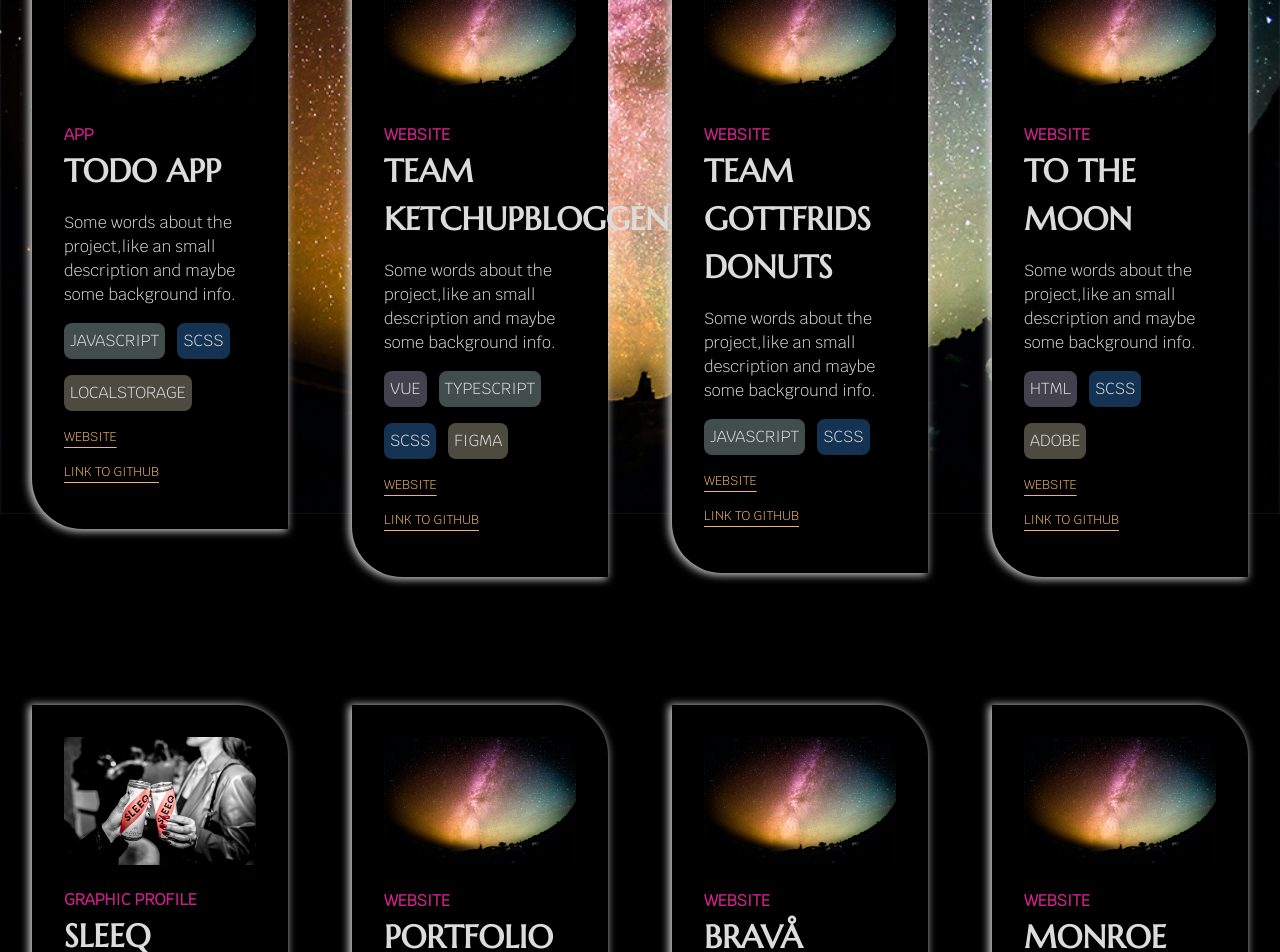
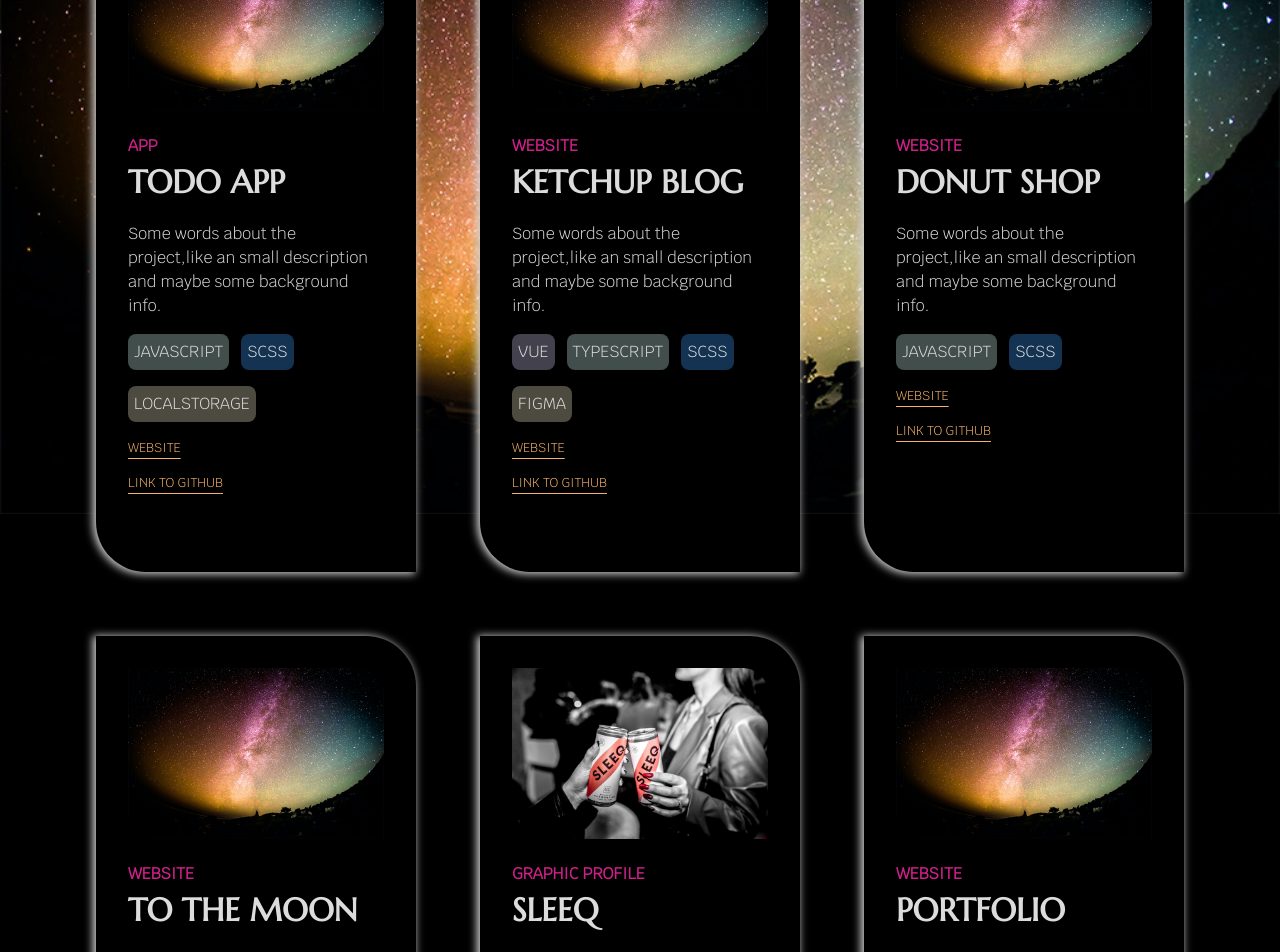
Before and after one commit to jenmwa/jenwaller-se, a Vue app: page / in a window 1280 px wide. Shown: the part 3000-3952 px from the top of the page. Built offline with nearby package versions, Linux system fonts and the light colour scheme.

Commit message:
:iphone: responsive portfolioSection

```diff
--- a/src/components/AboutMe.vue
+++ b/src/components/AboutMe.vue
@@ -40,8 +40,6 @@
 <style scoped lang="scss">
 .about {
   padding: 2rem;
-
-  /*border: 2px solid $secondaryColorDark; */
   background: linear-gradient(black, $secondaryColorDark);
   color: $secondaryColorLight;
 
--- a/src/components/CardElement.vue
+++ b/src/components/CardElement.vue
@@ -1,22 +1,34 @@
 <template>
   <article>
   <div class="card">
+
       <img :src="cardData.image.img" :alt="cardData.image.alt" class="card-img-top portfolio-card__image">
-      <div class="card-body">
+        <!-- width="236"
+        height="153"
+        loading="lazy"-->
+
       <h6 v-html="cardData.category" class="card-subtitle portfolio-card__category"></h6>
       <h4 v-html="cardData.project" class="card-title mb-2 portfolio-card__title"></h4>
       <p v-html="cardData.description" class="card-text portfolio-card__text"></p>
+
+
         <div class="tech-stach">
           <span v-html="cardData.frame" class="portfolio-card__tech portfolio-card__tech__framework"></span>
           <span v-html="cardData.lang" class="portfolio-card__tech portfolio-card__tech__lang"></span>
           <span v-html="cardData.scss" class="portfolio-card__tech portfolio-card__tech__css"></span>
           <span v-html="cardData.extra" class="portfolio-card__tech portfolio-card__tech__extra"></span>
         </div>
+
+
+
+      <div>
           <a :href="cardData.website" target="_blank" class="card-link portfolio-card__link">website</a>
           <a :href="cardData.github" class="card-link portfolio-card__link">Link to Github</a>
-          <!-- <a href="#" class="btn btn-primary">Go somewhere</a> -->
       </div>
+
+
     </div>
+
 </article>
 </template>
 
@@ -43,9 +55,7 @@ a {
 }
 
 .card {
-  max-width: 100%;
   padding: 2rem;
-  margin: 2rem;
   background-color: black;
   border-radius: 0px 50px;
   box-shadow: -2px 1px 8px 1px lightgrey;
@@ -54,7 +64,6 @@ a {
 
 .portfolio-card__image {
   max-width: 100%;
-
   text-align: center;
   border-radius: 0px 25px;
 }
@@ -120,4 +129,19 @@ a {
   display: flex;
   flex-wrap: wrap;
 }
+
+@media (width >= 740px) {
+
+.card {
+  min-height: 550px;
+  }
+}
+
+@media (width >= 1024px) {
+
+  .card {
+    height: 600px
+  }
+}
+
 </style>
--- a/src/components/PortfolioArray.js
+++ b/src/components/PortfolioArray.js
@@ -21,7 +21,7 @@ let portfolioItems = [
                 alt: 'space Invadors',
             },
         category: 'website',
-        project: 'team ketchupbloggen',
+        project: 'ketchup blog',
         description: 'Some words about the project,like an small description and maybe some background info.',
         frame: 'Vue',
         lang: 'typescript',
@@ -37,7 +37,7 @@ let portfolioItems = [
                 alt: 'space Invadors',
             },
         category: 'website',
-        project: 'team Gottfrids Donuts',
+        project: 'Donut Shop',
         description: 'Some words about the project,like an small description and maybe some background info.',
         frame: '',
         lang: 'javascript',
@@ -84,7 +84,7 @@ let portfolioItems = [
                 alt: 'magic',
             },
         category: 'website',
-        project: 'portfolio Html Css',
+        project: 'portfolio',
         description: 'Some words about the project,like an small description and maybe some background info.',
         frame: 'html',
         lang: '',
@@ -105,7 +105,7 @@ let portfolioItems = [
         frame: 'html 5 template',
         lang: '',
         scss: 'css',
-        extra: 'adobe',
+        extra: '',
         website: 'https://www.bravabemanning.se',
         github: '',
 
@@ -127,4 +127,4 @@ let portfolioItems = [
 
     },
 ];
-export default portfolioItems; //recipies
+export default portfolioItems;
--- a/src/components/ProjectSection.vue
+++ b/src/components/ProjectSection.vue
@@ -35,10 +35,11 @@ import portfolioItems from './PortfolioArray';
   background-size: contain;
   background-repeat: no-repeat;
   background-attachment: fixed;
-
   background-color: black;
   color: $primaryColorLight;
+  margin:0;
 }
+
 div {
   h3 {
     margin-left: 2rem;
@@ -46,7 +47,7 @@ div {
   }
 
   .card-element {
-    margin: 2rem 0;
+    margin: 2rem;
     transition: 0.1s ease-out;
     cursor: default;
 
@@ -56,18 +57,27 @@ div {
       border: $accessoryColor2;
     }
   }
-  @media (width >= 640px) {
+}
+
+@media (width >= 740px) {
+  .project-section {
     display: flex;
     flex-wrap: wrap;
+    justify-content: center;
 
     .card-element {
-      width: 50%;
+      margin: 2rem;
+      width: 40%;
+
+
     }
   }
 }
 
 @media (width >= 1024px) {
   .project-section {
+
+
     .card-element {
       width: 33.33%;
     }
```
Lines whose indentation alone changed are shown as unchanged.
